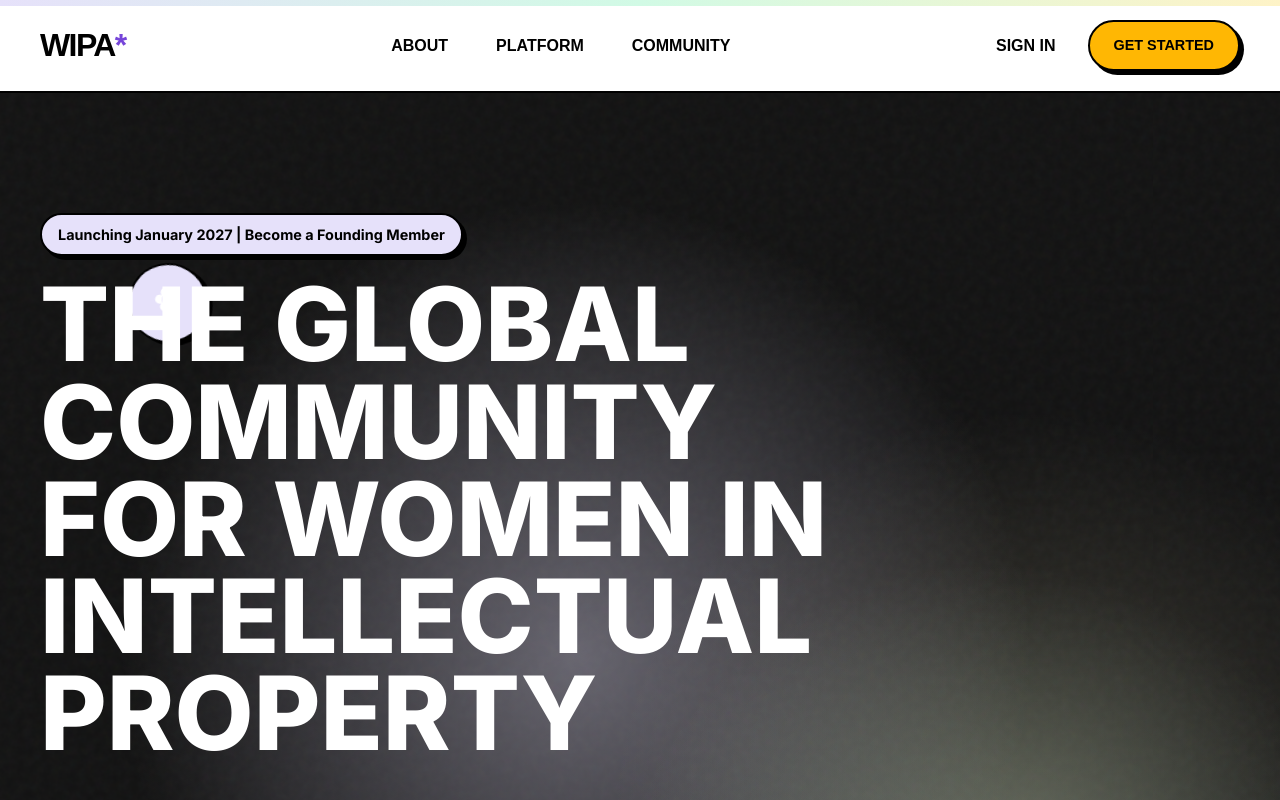
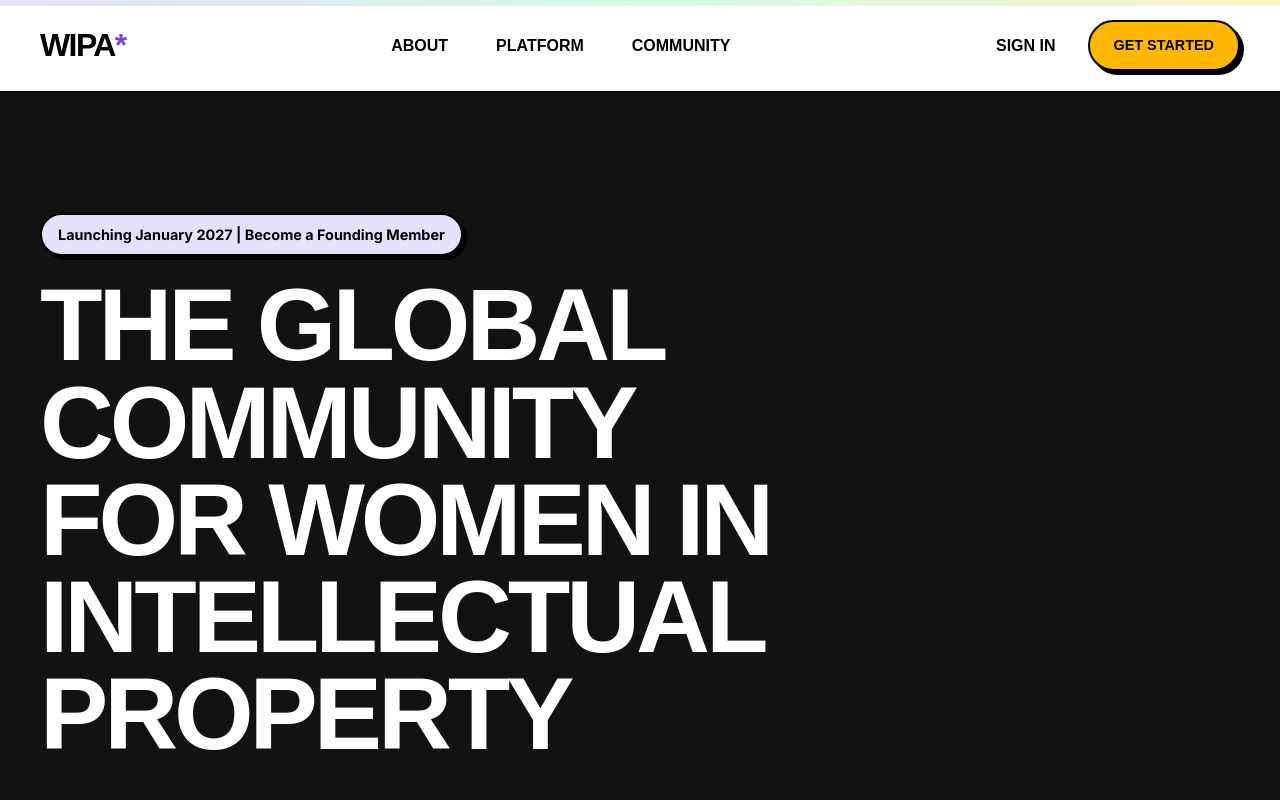
Before and after one commit to northornsmedia/wipa-main, a Next.js app: page / in a window 1280 px wide. Shown: the top 800 px of the page. Built offline with nearby package versions, Linux system fonts and the light colour scheme; a web font is replaced by a local one.

Commit message:
Remove laggy animations from Hero in old design

```diff
--- a/src/components/Hero.tsx
+++ b/src/components/Hero.tsx
@@ -1,17 +1,8 @@
 import FadeIn from "./animations/FadeIn";
-import TextReveal from "./animations/TextReveal";
-import FloatAnim from "./animations/FloatAnim";
 import MagneticButton from "./animations/MagneticButton";
-import MeshGradient from "./animations/MeshGradient";
-
 export default function Hero() {
   return (
     <section className="section section-dark" style={{ minHeight: '90vh', display: 'flex', alignItems: 'center', position: 'relative', overflow: 'hidden' }}>
-
-      <MeshGradient />
-
-      <FloatAnim delay={0} className="sticker" style={{ '--rot': '-15deg', backgroundColor: 'var(--color-pastel-purple)', top: '15%', left: '10%' } as React.CSSProperties}>✿</FloatAnim>
-      <FloatAnim delay={1} className="sticker" style={{ '--rot': '25deg', backgroundColor: 'var(--color-accent-yellow)', bottom: '20%', right: '15%', width: '120px', height: '120px', fontSize: '3rem' } as React.CSSProperties}>✨</FloatAnim>
 
       <div className="container" style={{ position: 'relative', zIndex: 10, pointerEvents: 'none' }}>
         <FadeIn direction="up" delay={0.1}>
@@ -20,11 +11,11 @@ export default function Hero() {
           </div>
         </FadeIn>
 
-        <TextReveal
-          lines={["The Global Community", "for Women in", "Intellectual Property"]}
-          className="heading-huge"
-          style={{ maxWidth: '1100px' }}
-        />
+        <FadeIn direction="up" delay={0.1}>
+          <h1 className="heading-huge" style={{ maxWidth: '1100px' }}>
+            The Global Community <br/> for Women in <br/> Intellectual Property
+          </h1>
+        </FadeIn>
 
         <FadeIn direction="up" delay={0.2} style={{ display: 'flex', gap: '40px', marginTop: '60px', alignItems: 'flex-start' }}>
           <p style={{ maxWidth: '600px', fontSize: '1.2rem', color: 'rgba(255,255,255,0.8)', lineHeight: 1.6 }}>
```
